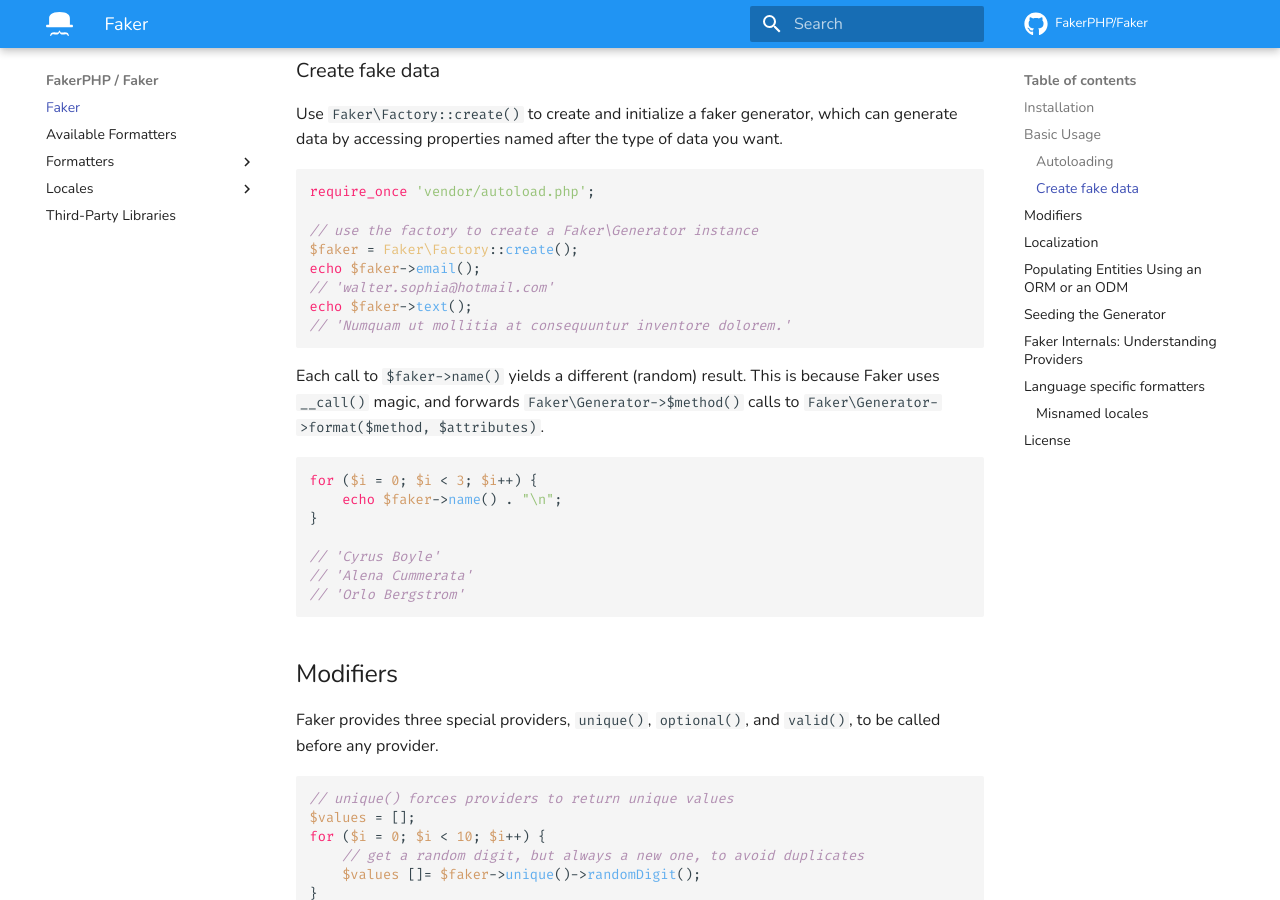
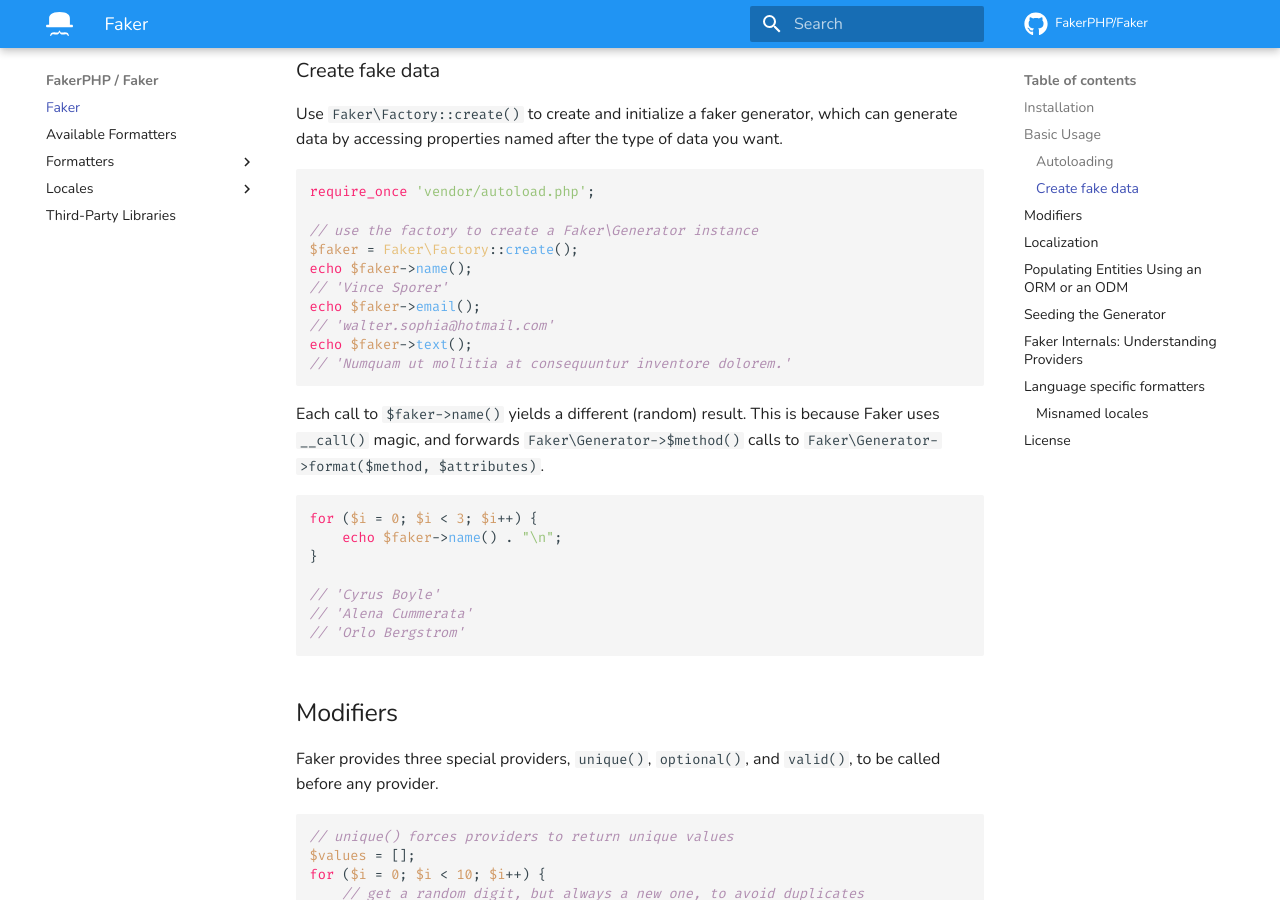
Before and after one commit to FakerPHP/fakerphp.github.io, an MkDocs documentation site: the page built from docs/index.md, in a window 1280 px wide and 900 px high, scrolled down 906 px. Built offline with MkDocs 1.6.1 and Material for MkDocs 9.7.7, drawn with Linux system fonts in a browser that asks for light colours; nearby versions of some CDN libraries; comment, search, counter and statistics services are not loaded.

Commit message:
re-add method

```diff
--- a/docs/index.md
+++ b/docs/index.md
@@ -44,6 +44,8 @@
 
 // use the factory to create a Faker\Generator instance
 $faker = Faker\Factory::create();
+echo $faker->name();
+// 'Vince Sporer'
 echo $faker->email();
 // 'walter.sophia@hotmail.com'
 echo $faker->text();
```
